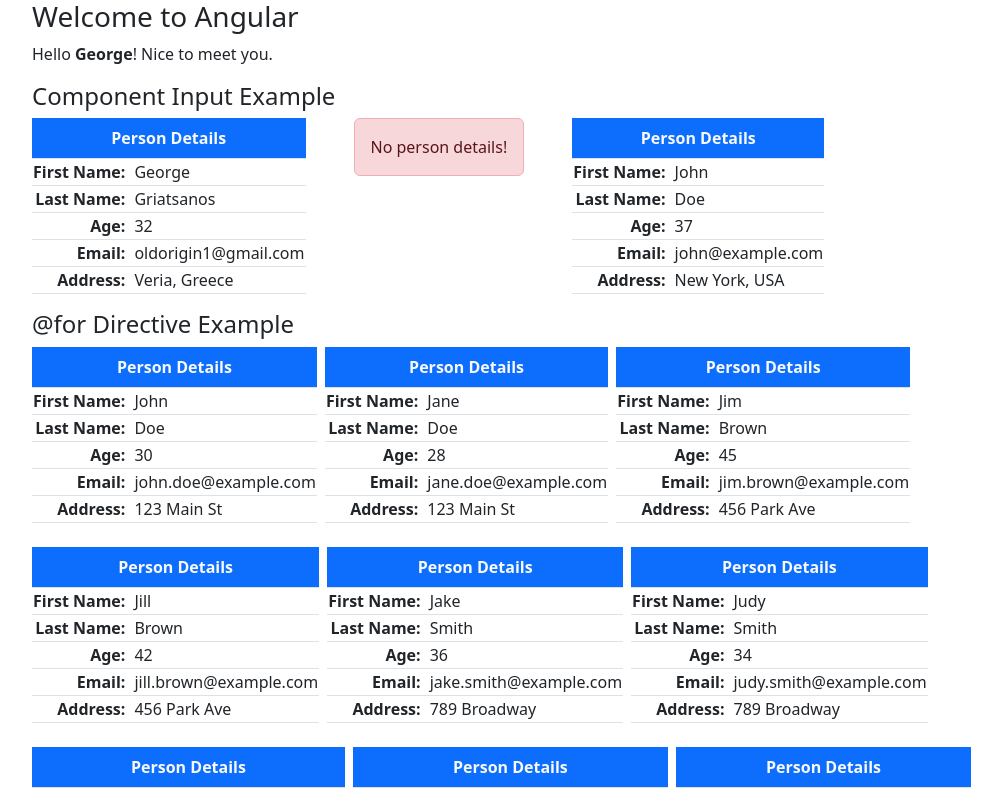
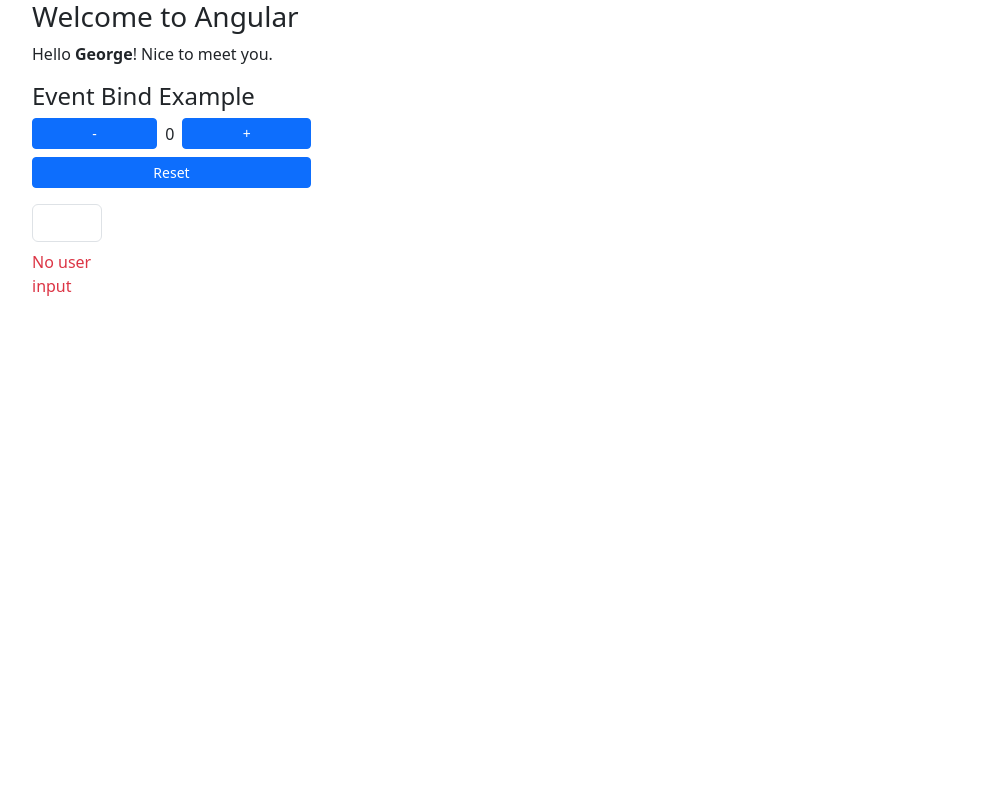
Before and after one commit to GeorgeGriatsanos/angular-introduction, an Angular app: page / in a window 1280 px wide. Shown: the top 793 px of the page, without its empty margins (50-1052 px from the left). Built offline with nearby package versions, Linux system fonts and the light colour scheme.

Commit message:
event binding

```diff
--- a/src/app/app.component.html
+++ b/src/app/app.component.html
@@ -4,7 +4,9 @@
       Hello <strong>{{ name }}</strong>! Nice to meet you.
     </p>
 
-    <h4>Component Input Example</h4>
+    <app-event-bind-example></app-event-bind-example>
+
+    <!--<h4>Component Input Example</h4>
 
     <div class="d-flex gap-5 text-nowrap ">
       <app-person-table [person]="person0"></app-person-table>
@@ -18,5 +20,5 @@
       @for (user of users; track user) {
         <app-person-table [person]="user"></app-person-table>
       }
-    </div>
+    </div> -->
 </div>
--- a/src/app/app.component.ts
+++ b/src/app/app.component.ts
@@ -1,12 +1,13 @@
 import { Component } from '@angular/core';
 import { PersonTableComponent } from './components/person-table/person-table.component';
 import { Person } from './shared/interfaces/person';
+import { EventBindExampleComponent } from './components/event-bind-example/event-bind-example.component';
 
 
 @Component({
   selector: 'app-root',
   standalone: true,
-  imports: [PersonTableComponent],
+  imports: [PersonTableComponent, EventBindExampleComponent],
   templateUrl: './app.component.html',
   styleUrl: './app.component.css'
 })
--- /dev/null
+++ b/src/app/components/event-bind-example/event-bind-example.component.html
@@ -0,0 +1,21 @@
+<h4>Event Bind Example</h4>
+
+<div class="d-flex flex-column gap-2 w-25">
+    <div class="d-flex gap-2 align-items-center">
+        <button class="btn btn-primary btn-sm flex-grow-1"(click)="decrementTimes()">-</button>
+        <span>{{ times }}</span>
+        <button class="btn btn-primary btn-sm flex-grow-1"(click)="incrementTimes()">+</button>
+    </div>
+    <button class="btn btn-primary btn-sm"(click)="resetTimes()">Reset</button>
+
+    <div class="mt-2 mb-2 d-flex flex-column gap-2 w-25">
+        <input class="form-control " type="text" (input)="onUserInput($event)"/>
+        @if (!userInput) {
+            <span class="text-danger">No user input</span>
+        } @else {
+            <span class="text-bg-info p-2 text-truncate">
+                {{ userInput }}
+            </span>
+        }
+    </div>
+</div>
--- /dev/null
+++ b/src/app/components/event-bind-example/event-bind-example.component.ts
@@ -0,0 +1,31 @@
+import { Component } from '@angular/core';
+
+@Component({
+  selector: 'app-event-bind-example',
+  standalone: true,
+  imports: [],
+  templateUrl: './event-bind-example.component.html',
+  styleUrl: './event-bind-example.component.css'
+})
+export class EventBindExampleComponent {
+  times: number = 0
+
+  userInput: string = ''
+
+  incrementTimes() {
+    this.times++
+  }
+
+  decrementTimes() {
+    this.times--
+  }
+
+  resetTimes() {
+    this.times = 0
+  }
+
+  onUserInput(event: Event) {
+    const value = (event.target as HTMLInputElement).value
+    this.userInput = value
+  }
+}
```
Also changed, not shown: src/app/components/event-bind-example/event-bind-example.component.css (added), 1 other file (tests, documents, lock files or other folders).
